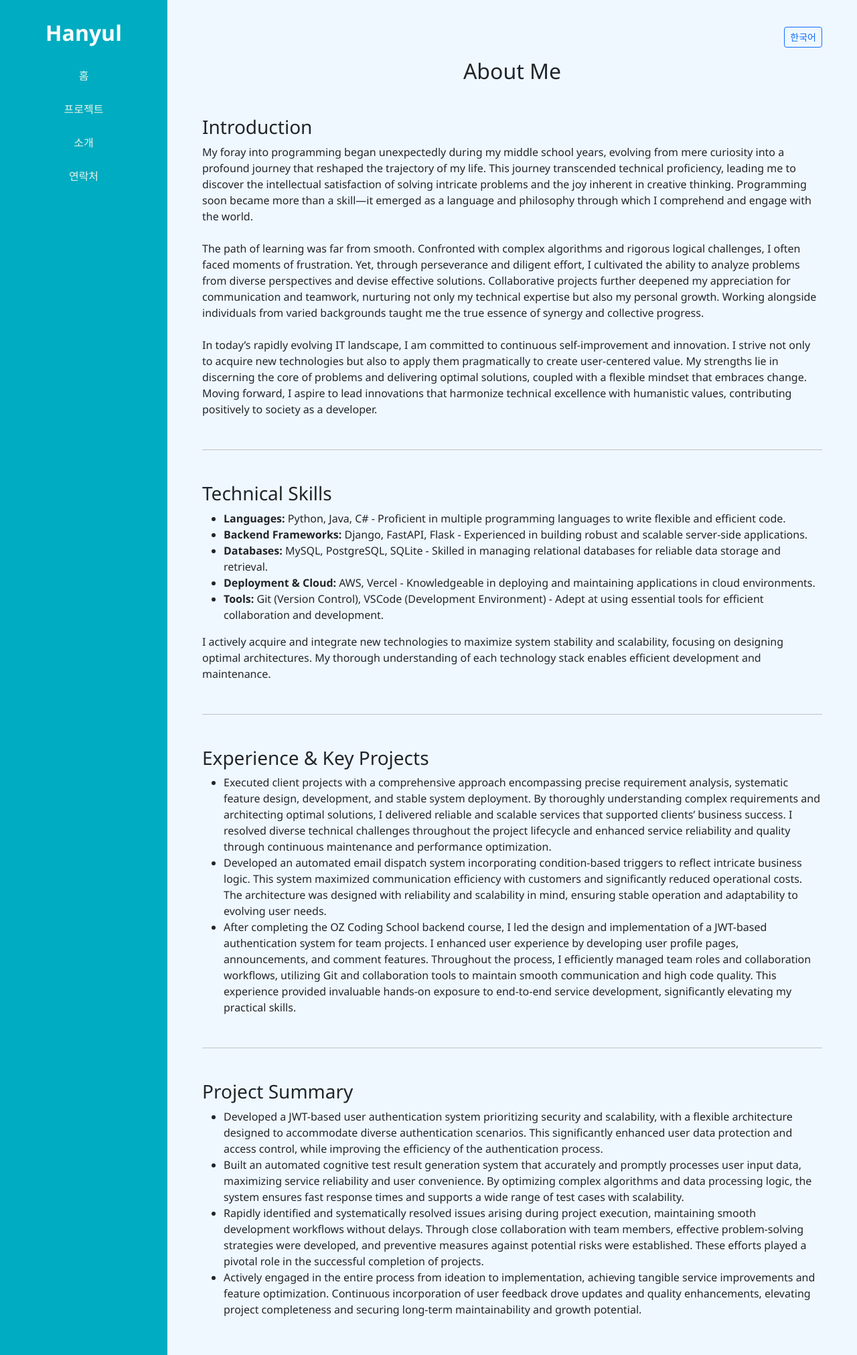
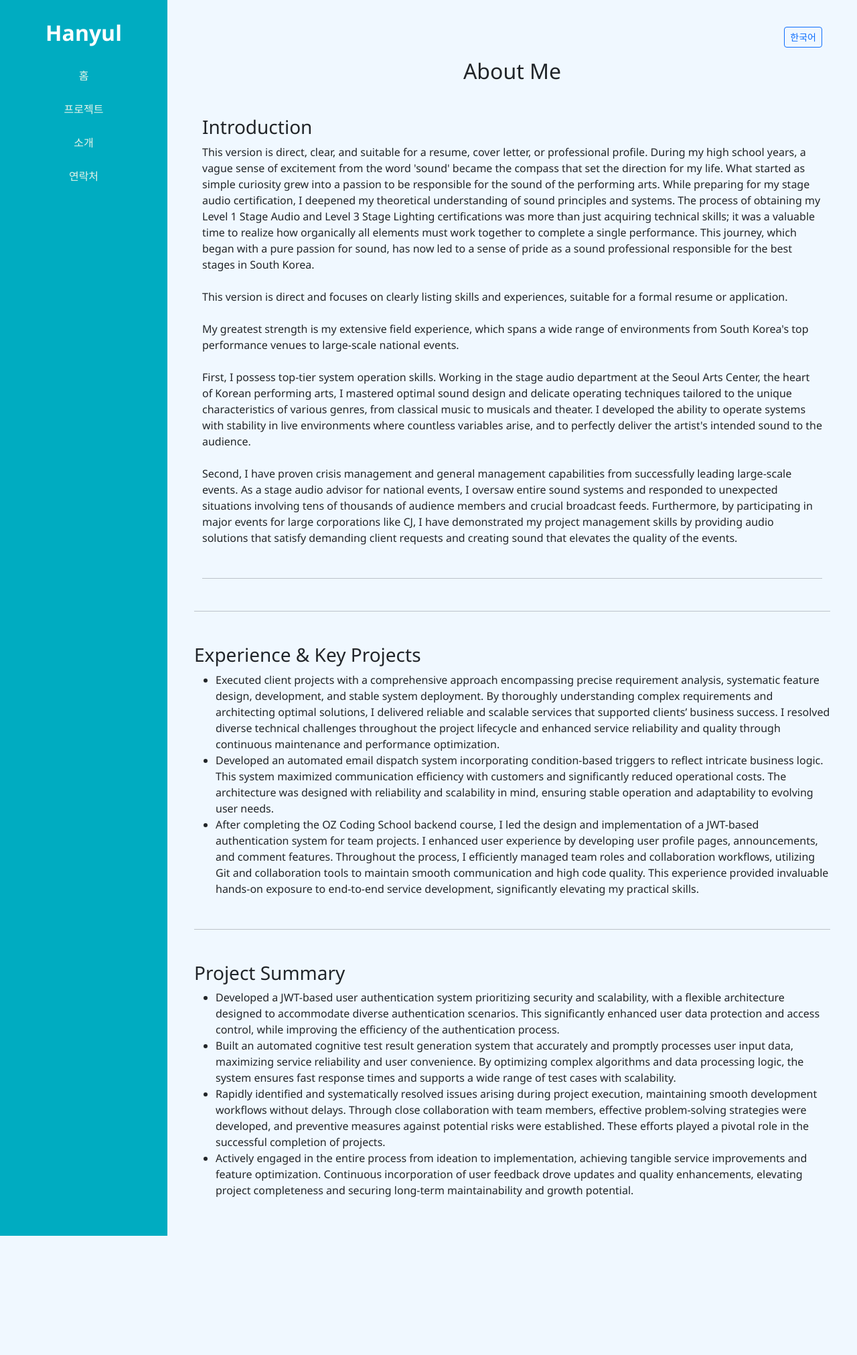
Before and after one commit to j-lee03/jh03-1, a FastAPI app: page /about in a window 1280 px wide. Shown: the whole page at 67% size. After the commit the page ends 1845 px from the top, so only its background shows below. Run offline with FastAPI, Linux system fonts and the light colour scheme; parts of the project's set-up code (start-up, migrations or seed data) failed here and were passed over.

Commit message:
Fix nested repository and update content

```diff
--- a/app/templates/about.html
+++ b/app/templates/about.html
@@ -1,6 +1,6 @@
 {% extends "base.html" %}
 
-{% block title %}About - Hanyul{% endblock %}
+{% block title %}About - 현직{% endblock %}
 
 {% block content %}
 <div class="container">
@@ -14,22 +14,36 @@
   <section class="mb-5">
     <div class="korean d-none">
       <h3>소개</h3>
-      <p>
-        중학교 시절 우연히 접한 프로그래밍은 단순한 호기심을 넘어 인생의 방향을 새롭게 설정하는 계기가 되었습니다. 그때부터 시작된 여정은 기술적 숙련을 넘어 문제 해결에 대한 깊은 통찰과 창조적 사고의 기쁨을 깨닫는 과정이었으며, 이는 곧 제 인생의 근간이 되었습니다. 수많은 시행착오와 도전을 거치며 프로그래밍은 저에게 단순한 도구가 아니라, 세상을 이해하고 소통하는 하나의 언어이자 철학으로 자리 잡았습니다.
-        <br><br>
-        학습의 길은 결코 평탄하지 않았습니다. 복잡한 알고리즘과 논리적 사고의 벽 앞에서 좌절하기도 했으나, 그럴 때마다 끈기와 성실함으로 문제를 다각도에서 분석하며 해결책을 모색하는 법을 배웠습니다. 특히 팀 프로젝트와 협업을 통해 타인과의 소통과 협력의 중요성을 깊이 깨닫게 되었고, 이는 기술적 역량뿐 아니라 인간적 성장에도 큰 밑거름이 되었습니다. 서로 다른 배경과 관점을 가진 이들과 함께 목표를 향해 나아가는 과정은 저에게 진정한 ‘팀워크’의 의미를 일깨워 주었습니다.
-        <br><br>
-        오늘날 급변하는 IT 환경 속에서 저는 끊임없는 자기계발과 혁신을 추구합니다. 새로운 기술을 습득하는 데 그치지 않고, 이를 실무에 적용하여 사용자 중심의 가치를 창출하는 데 집중합니다. 문제의 본질을 꿰뚫어 보고 최적의 해결책을 제시하는 능력은 물론, 변화에 유연하게 대응하는 태도 또한 저의 강점입니다. 앞으로도 기술과 인간미가 조화된 개발자로서, 사회에 긍정적인 영향을 미치는 혁신을 이끌어 나가고자 합니다.
+            <p>
+        고등학교 시절, '음향'이라는 단어가 주는 막연한 설렘은 제 인생의 방향을 결정하는 나침반이 되었습니다. 단순한 호기심은 무대예술의 소리를 책임지고 싶다는 열망으로 커졌고, 무대음향 자격증을 준비하며 소리의 원리와 시스템에 대한 이론적 깊이를 더했습니다. 무대음향 1급과 무대조명 3급 자격증을 취득하는 과정은 단순한 기술 습득을 넘어, 하나의 공연을 완성하기 위해 모든 요소가 얼마나 유기적으로 움직여야 하는지를 깨닫는 소중한 시간이었습니다. 소리에 대한 순수한 열정으로 시작된 도전은 이제 대한민국 최고의 무대를 책임지는 음향 전문가라는 자부심으로 이어졌습니다.
+                <br><br>
+                또한 지금은 oz스쿨에서 백엔드를함으로써 미래 공연사업의 ai가 활용됨에 따라 ai의이해도를올리고있으며 이는 반드시 미래의 대한 투자 가치가 높다는것을 알고있습니다 이에 단 1분 이라도 미래에대한투자를 해나갈것입니다
+<br><br>
+        저의 가장 큰 강점은 대한민국 최상위 공연장부터 국가 단위의 대규모 행사까지, 다양한 환경을 아우르는 폭넓은 현장 경험입니다.
+<br><br>
+        오늘날 급변하는 IT 환경 속에서 저는 끊임없는 자기계발과 혁신을 추구합니다. 새로운 기술을 습득하는 데 그치지 않고, 이를 실무에 적용하여 사용자 중심의 가치를 창출하는 데 집중합니다. 문제의 본질을 꿰뚫어 보고 최적의 해결책을 제시하는 능력은 물론, 변화에 유연하게 대응하는 태도 또한 저의 강점입니다. 앞으로도 기술과 인간미가 조화된 예술인으로써, 사회에 긍정적인 영향을 미치는 혁신을 이끌어 나가고자 합니다.
+<br><br>
+첫째, 최고 수준의 시스템 운영 능력을 갖추었습니다. 대한민국 공연 예술의 중심인 예술의전당 무대음향 파트에서 근무하며, 클래식부터 뮤지컬, 연극에 이르기까지 각 장르의 특성을 고려한 최적의 사운드 디자인과 섬세한 오퍼레이팅 노하우를 체득했습니다. 수많은 변수가 발생하는 라이브 환경에서 안정적으로 시스템을 운영하고, 아티스트가 의도한 소리를 관객에게 완벽하게 전달하는 능력을 길렀습니다.
+
+<br><br>
+둘째, 대규모 행사를 성공적으로 이끈 위기관리 및 총괄 능력이 있습니다. 국가 행사의 무대음향 고문으로 활동하며, 수만 명의 관객과 중요한 방송 송출이 걸린 상황 속에서 음향 시스템 전체를 총괄하고 돌발 상황에 대처했습니다. 또한, CJ와 같은 대기업의 주요 행사에 참여하여 까다로운 클라이언트의 요구를 만족시키는 음향 솔루션을 제공하고, 행사의 품격을 높이는 사운드를 연출하며 프로젝트 관리 역량을 입증했습니다
+
       </p>
     </div>
     <div class="english">
       <h3>Introduction</h3>
       <p>
-        My foray into programming began unexpectedly during my middle school years, evolving from mere curiosity into a profound journey that reshaped the trajectory of my life. This journey transcended technical proficiency, leading me to discover the intellectual satisfaction of solving intricate problems and the joy inherent in creative thinking. Programming soon became more than a skill—it emerged as a language and philosophy through which I comprehend and engage with the world.
-        <br><br>
-        The path of learning was far from smooth. Confronted with complex algorithms and rigorous logical challenges, I often faced moments of frustration. Yet, through perseverance and diligent effort, I cultivated the ability to analyze problems from diverse perspectives and devise effective solutions. Collaborative projects further deepened my appreciation for communication and teamwork, nurturing not only my technical expertise but also my personal growth. Working alongside individuals from varied backgrounds taught me the true essence of synergy and collective progress.
-        <br><br>
-        In today’s rapidly evolving IT landscape, I am committed to continuous self-improvement and innovation. I strive not only to acquire new technologies but also to apply them pragmatically to create user-centered value. My strengths lie in discerning the core of problems and delivering optimal solutions, coupled with a flexible mindset that embraces change. Moving forward, I aspire to lead innovations that harmonize technical excellence with humanistic values, contributing positively to society as a developer.
+This version is direct, clear, and suitable for a resume, cover letter, or professional profile.
+During my high school years, a vague sense of excitement from the word 'sound' became the compass that set the direction for my life. What started as simple curiosity grew into a passion to be responsible for the sound of the performing arts. While preparing for my stage audio certification, I deepened my theoretical understanding of sound principles and systems. The process of obtaining my Level 1 Stage Audio and Level 3 Stage Lighting certifications was more than just acquiring technical skills; it was a valuable time to realize how organically all elements must work together to complete a single performance. This journey, which began with a pure passion for sound, has now led to a sense of pride as a sound professional responsible for the best stages in South Korea.
+    <br><br>
+This version is direct and focuses on clearly listing skills and experiences, suitable for a formal resume or application.
+    <br><br>
+My greatest strength is my extensive field experience, which spans a wide range of environments from South Korea's top performance venues to large-scale national events.
+    <br><br>
+First, I possess top-tier system operation skills. Working in the stage audio department at the Seoul Arts Center, the heart of Korean performing arts, I mastered optimal sound design and delicate operating techniques tailored to the unique characteristics of various genres, from classical music to musicals and theater. I developed the ability to operate systems with stability in live environments where countless variables arise, and to perfectly deliver the artist's intended sound to the audience.
+    <br><br>
+Second, I have proven crisis management and general management capabilities from successfully leading large-scale events. As a stage audio advisor for national events, I oversaw entire sound systems and responded to unexpected situations involving tens of thousands of audience members and crucial broadcast feeds. Furthermore, by participating in major events for large corporations like CJ, I have demonstrated my project management skills by providing audio solutions that satisfy demanding client requests and creating sound that elevates the quality of the events.
+
       </p>
     </div>
   </section>
@@ -39,36 +53,28 @@
   <!-- Skill -->
   <section class="mb-5">
     <div class="korean d-none">
-      <h3>기술 스택</h3>
+      <h3>기술 스택/경력 및 주요 프로젝트</h3>
       <ul>
-        <li><strong>언어:</strong> Python, Java, C# - 다양한 프로그래밍 언어를 활용하여 유연하고 효율적인 코드를 작성합니다.</li>
-        <li><strong>백엔드 프레임워크:</strong> Django, FastAPI, Flask - 안정적이고 확장 가능한 서버 사이드 애플리케이션을 개발합니다.</li>
-        <li><strong>데이터베이스:</strong> MySQL, PostgreSQL, SQLite - 데이터 저장 및 관리를 위한 관계형 데이터베이스를 활용합니다.</li>
-        <li><strong>배포 및 클라우드:</strong> AWS, Vercel - 클라우드 환경에서의 서비스 배포와 운영 경험을 보유하고 있습니다.</li>
-        <li><strong>도구:</strong> Git (버전 관리), VSCode (개발 환경) - 효율적인 협업과 개발을 위한 필수 도구들을 능숙하게 다룹니다.</li>
+        <li><strong>언어:</strong> Python, - 다양한 프로그래밍 언어를 활용하여 유연하고 효율적인 코드를 작성하고 공부중입니다.</li>
+    <li><strong>전체 공연장 음향 파트 담당 (2025년 ~ 현재):</strong>  콘서트홀,오페라하우스,자유소극장 등 전관의 음향 시스템 운영 및 관리/공연 장르(클래식, 오페라, 뮤지컬 등)에 최적화된 사운드 디자인 및 오퍼레이팅 수행</li>
+        <li><strong>음악당(콘서트홀) 무대 음향 담당 (2023년 ~ 2024년):</strong> 콘서트홀 중심의 무대 음향 시스템 운영 및 유지보수 / 클래식 연주회 및 주요 공연 음향 업무 전담</li>
+        <li><strong>주요 프로젝트 (Projects & Events):</strong> 아래 전체</li>
+        <li><strong>2025년 제80주년 광복절 경축식 (국가행사):</strong>음향 시스템 총괄 및 운영</li>
+          <li><strong>2025년 개천절 경축식 (국가행사):</strong> 음향 파트 담당 및 시스템 운영</li>
+         <li><strong>2025년 양산 삽량문화축전 (지역 대표 축제):</strong> 메인 스테이지 음향 감독 및 오퍼레이팅</li>
       </ul>
       <p>
-        새로운 기술을 적극적으로 습득하고 프로젝트에 적용하여, 시스템의 안정성과 확장성을 고려한 최적의 아키텍처 설계를 추구합니다. 각 기술 스택에 대한 깊은 이해를 바탕으로 효율적인 개발과 유지보수를 실현합니다.
+      미래에 대한 투자와 현재의 제가이룬성과를 결합하여 미래에 더 나은 결과를 도출 하고 있습니다.
       </p>
+
     </div>
-    <div class="english">
-      <h3>Technical Skills</h3>
-      <ul>
-        <li><strong>Languages:</strong> Python, Java, C# - Proficient in multiple programming languages to write flexible and efficient code.</li>
-        <li><strong>Backend Frameworks:</strong> Django, FastAPI, Flask - Experienced in building robust and scalable server-side applications.</li>
-        <li><strong>Databases:</strong> MySQL, PostgreSQL, SQLite - Skilled in managing relational databases for reliable data storage and retrieval.</li>
-        <li><strong>Deployment & Cloud:</strong> AWS, Vercel - Knowledgeable in deploying and maintaining applications in cloud environments.</li>
-        <li><strong>Tools:</strong> Git (Version Control), VSCode (Development Environment) - Adept at using essential tools for efficient collaboration and development.</li>
-      </ul>
-      <p>
-        I actively acquire and integrate new technologies to maximize system stability and scalability, focusing on designing optimal architectures. My thorough understanding of each technology stack enables efficient development and maintenance.
-      </p>
+
     </div>
   </section>
 
   <hr class="my-5">
 
-  <!-- Experience -->
+
   <section class="mb-5">
     <div class="korean d-none">
       <h3>경력 및 주요 프로젝트</h3>
@@ -84,6 +90,7 @@
         </li>
       </ul>
     </div>
+
     <div class="english">
       <h3>Experience & Key Projects</h3>
       <ul>
@@ -102,9 +109,10 @@
 
   <hr class="my-5">
 
-  <!-- Project Summary -->
+
   <section>
     <div class="korean d-none">
+
       <h3>프로젝트 요약</h3>
       <ul>
         <li>
```
